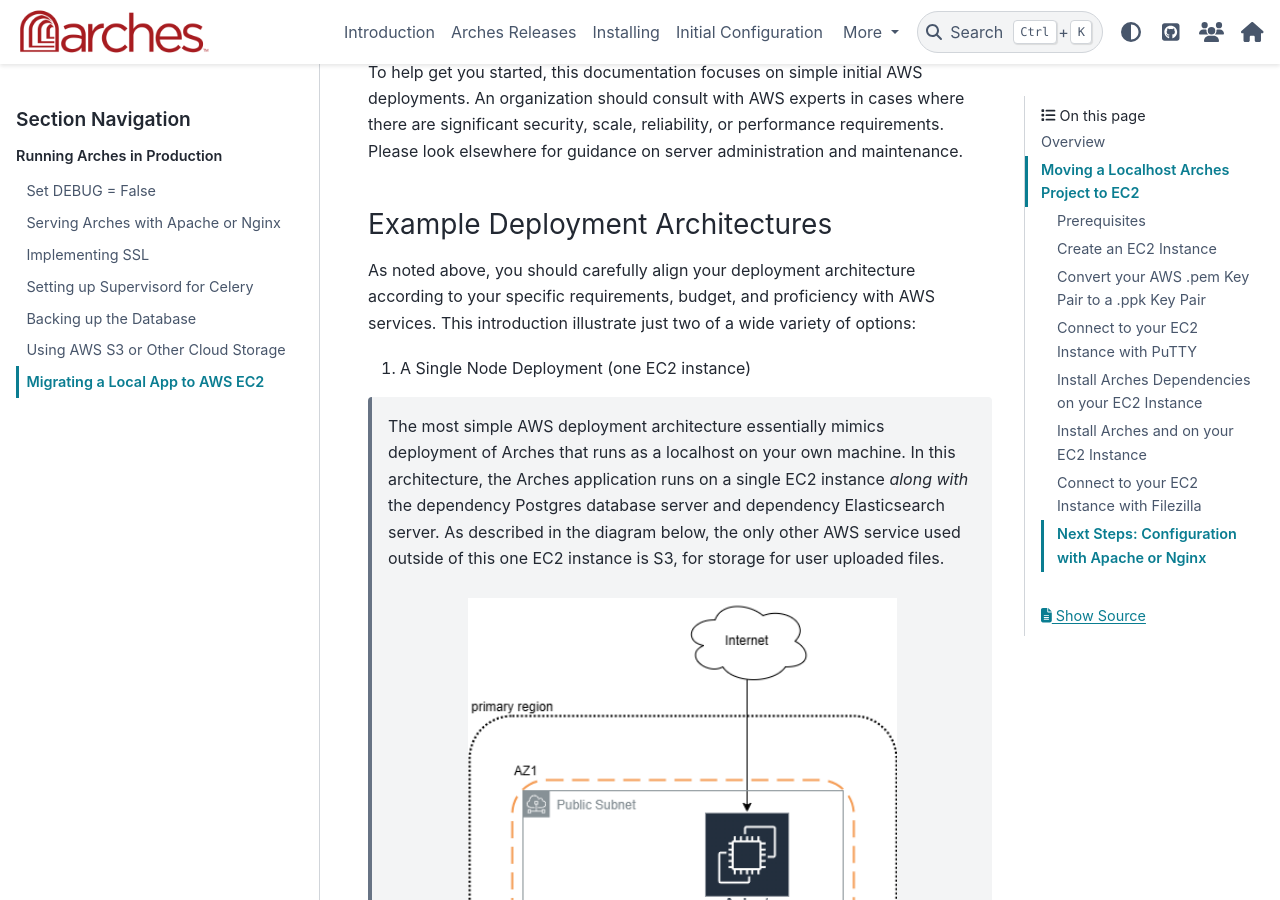
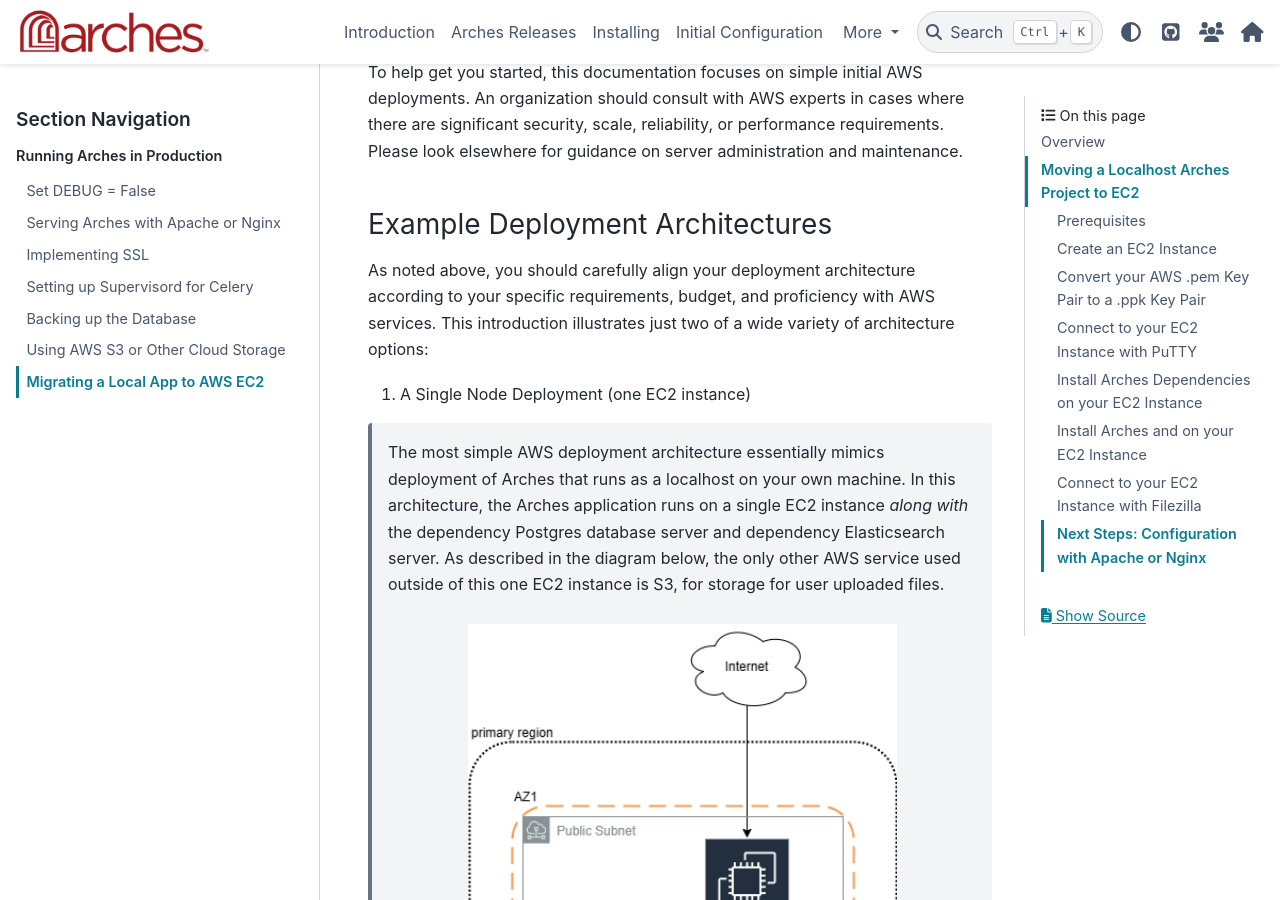
Before and after one commit to archesproject/arches-docs, a Sphinx documentation site: the page built from docs/deployment/migrating-a-local-app-to-aws-ec2.txt, in a window 1280 px wide and 900 px high, scrolled down 1366 px. Built offline with Sphinx 7.4.7 and the PyData theme 0.15.4, drawn with Linux system fonts in a browser that asks for light colours.

Commit message:
Fixed another typo

```diff
--- a/docs/deployment/migrating-a-local-app-to-aws-ec2.txt
+++ b/docs/deployment/migrating-a-local-app-to-aws-ec2.txt
@@ -36,7 +36,7 @@
 
 Example Deployment Architectures
 ---------------------------------
-As noted above, you should carefully align your deployment architecture according to your specific requirements, budget, and proficiency with AWS services. This introduction illustrate just two of a wide variety of options:
+As noted above, you should carefully align your deployment architecture according to your specific requirements, budget, and proficiency with AWS services. This introduction illustrates just two of a wide variety of architecture options:
 
 1. A Single Node Deployment (one EC2 instance)
 
```
